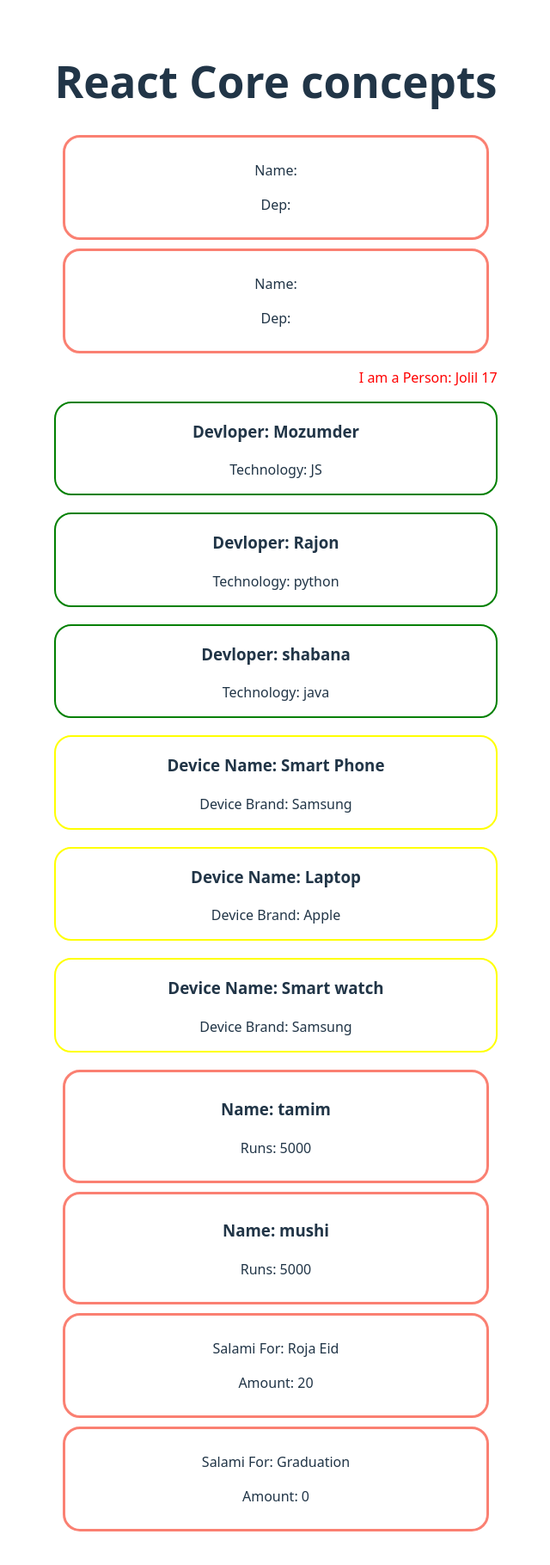
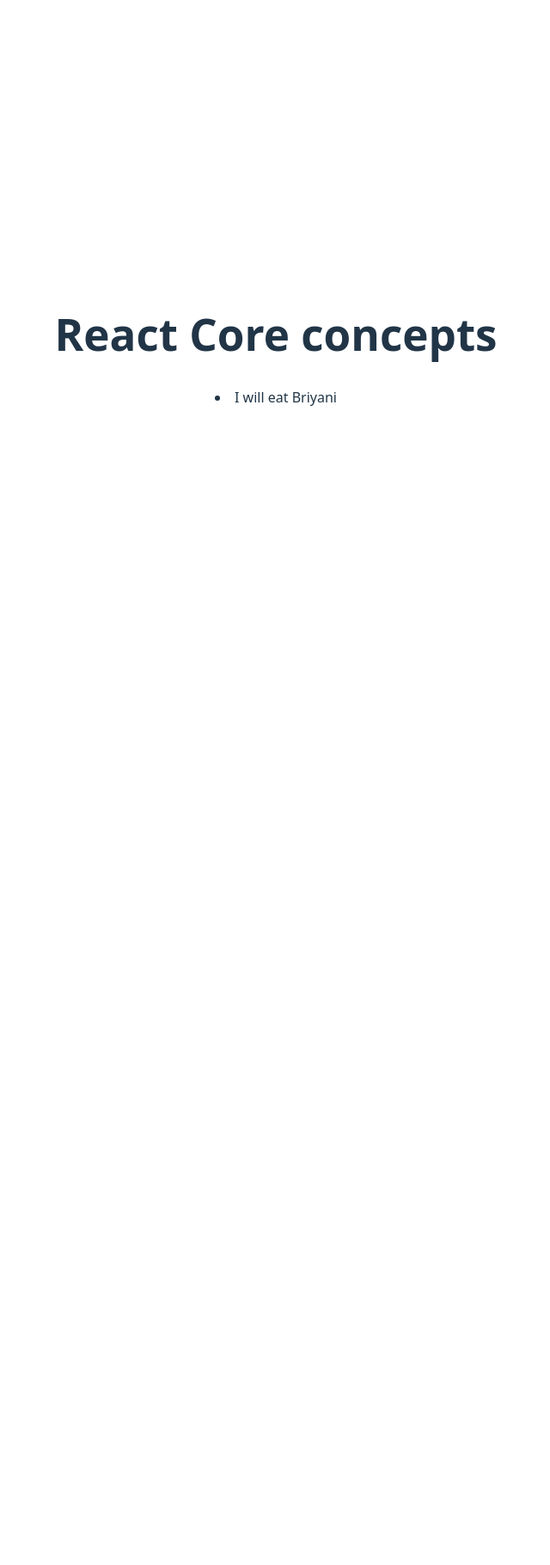
Before and after one commit to akibishtaikh2001/EXPLORE-CORE-REACT, a React (Vite) app: page / in a window 1280 px wide. Shown: the top 1820 px of the page at 86% size, without its empty margins (319-959 px from the left). After the commit the page ends 800 px from the top, so only its background shows below. Built offline with nearby package versions, Linux system fonts and the light colour scheme.

Commit message:
Practice as default export and import with condition

```diff
--- a/src/App.jsx
+++ b/src/App.jsx
@@ -1,7 +1,7 @@
 
 import './App.css'
 // import ToDo from './todo'
-// import Food from './food'
+import Food from './food'
 
 function App() {
 
@@ -11,7 +11,7 @@
     <>
 
       <h1>React Core concepts</h1>
-      {/* <Food isHungry={true}></Food> */}
+      <Food isHungry={true}></Food>
 
 
       {/* <ToDo task="Learn React"
@@ -22,7 +22,7 @@
       <ToDo task="Take a shower"
         isDone={true}
         time="100"></ToDo> */}
-      <Student></Student>
+      {/* <Student></Student>
       <Student></Student>
       <Person></Person>
       <Devloper name="Mozumder" tech="JS"></Devloper>
@@ -34,7 +34,7 @@
       <Player name='tamim' runs='5000'></Player>
       <Player name='mushi' runs='5000'></Player>
       <Salami event='Roja Eid' amount='20'></Salami>
-      <Salami event='Graduation' ></Salami>
+      <Salami event='Graduation' ></Salami> */}
     </>
   )
 }
--- a/src/food.jsx
+++ b/src/food.jsx
@@ -1,7 +1,7 @@
-// export default function Food({ isHungry }) {
+export default function Food({ isHungry }) {
 
-//     if (isHungry) {
-//         return <li>I will eat Briyani</li>
-//     }
-//     return <li>Go to Sleep</li>
-// }
+    if (isHungry) {
+        return <li>I will eat Briyani</li>
+    }
+    return <li>Go to Sleep</li>
+}
```
